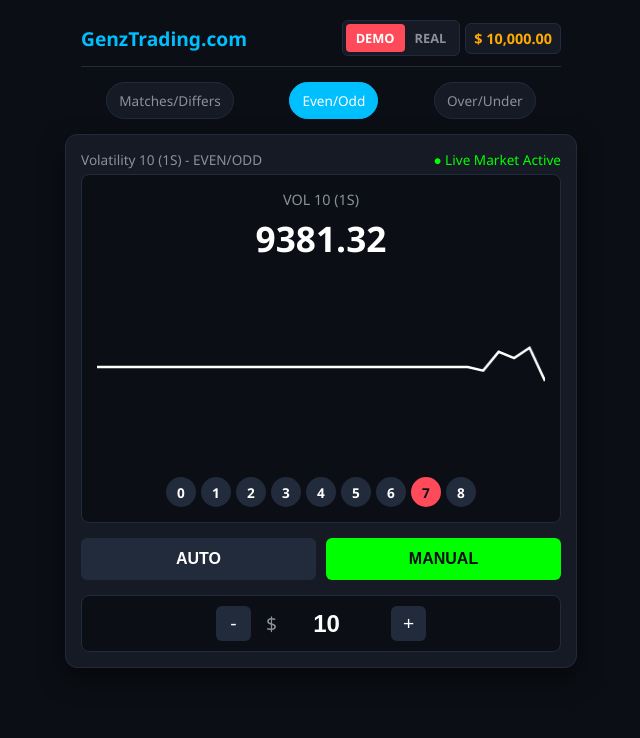
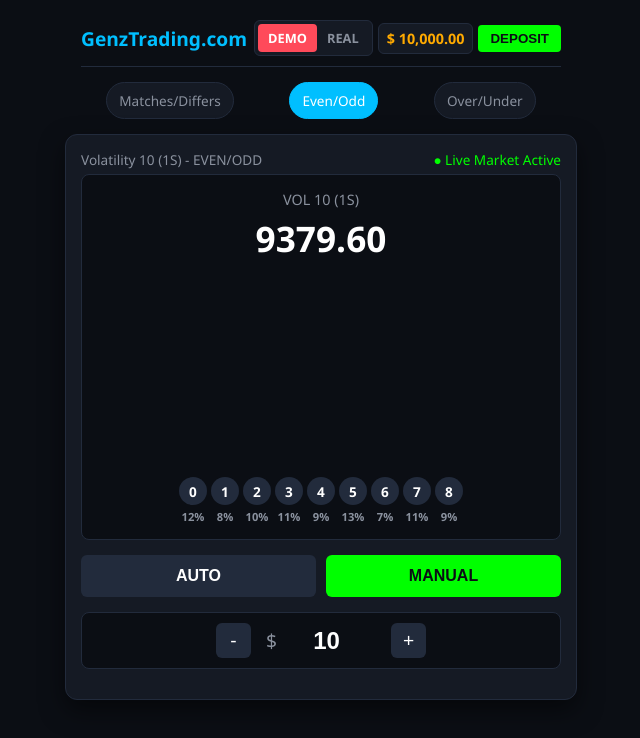
Before and after one commit to denoowino07/genz-mpesa-api, a website: page trading.html in a window 1280 px wide. Shown: the whole page, without its empty margins (319-959 px from the left). Drawn offline with Linux system fonts and the light colour scheme.

Commit message:
Update trading.html

```diff
--- a/trading.html
+++ b/trading.html
@@ -3,7 +3,7 @@
 <head>
     <meta charset="UTF-8">
     <meta name="viewport" content="width=device-width, initial-scale=1.0">
-    <title>GenzTrading.com - Live Dashboard</title>
+    <title>GenzTrading.com - Professional Portal</title>
     <style>
         body { background-color: #0b0e14; color: #ffffff; font-family: 'Segoe UI', Arial, sans-serif; margin: 0; padding: 10px; display: flex; flex-direction: column; align-items: center; }
 
@@ -16,6 +16,7 @@
         .acc-tab.active-real { background-color: #00ff00; color: #0b0e14; }
 
         .balance-display { font-weight: bold; font-size: 0.9rem; margin-left: 5px; background-color: #151a24; padding: 5px 8px; border-radius: 6px; border: 1px solid #222b3c; color: #ffaa00; }
+        .top-deposit-btn { background-color: #00ff00; color: #0b0e14; padding: 6px 12px; border: none; border-radius: 4px; font-weight: bold; cursor: pointer; margin-left: 5px; }
 
         .market-modes { display: flex; justify-content: space-around; width: 100%; max-width: 480px; margin: 15px 0; gap: 5px; }
         .mode-tab { background-color: #151a24; padding: 8px 12px; border-radius: 20px; font-size: 0.85rem; cursor: pointer; border: 1px solid #222b3c; color: #8a919e; }
@@ -23,20 +24,32 @@
 
         .trading-box { background-color: #151a24; border: 1px solid #222b3c; border-radius: 12px; padding: 15px; width: 95%; max-width: 480px; box-shadow: 0px 10px 25px rgba(0, 0, 0, 0.5); }
 
-        /* BOX LA CHATI YA NDANI KAMA AUTOTRADERS */
         .chart-box { background-color: #0b0e14; border-radius: 8px; padding: 15px; text-align: center; margin-bottom: 15px; border: 1px solid #222b3c; }
         .price-badge { font-size: 2.2rem; font-weight: bold; margin: 5px 0; color: #ffffff; }
-        .ticker-container { display: flex; justify-content: center; gap: 5px; margin-top: 15px; overflow-x: auto; }
-        .tick-circle { width: 30px; height: 30px; border-radius: 50%; background-color: #222b3c; display: flex; align-items: center; justify-content: center; font-size: 0.85rem; font-weight: bold; }
+
+        /* MPANGILIO WA DIGITS NA PERCENTAGES KAMA PICHA YAKO */
+        .ticker-container { display: flex; justify-content: center; gap: 4px; margin-top: 15px; overflow-x: auto; }
+        .tick-wrapper { display: flex; flex-direction: column; align-items: center; gap: 4px; }
+        .tick-circle { width: 28px; height: 28px; border-radius: 50%; background-color: #222b3c; display: flex; align-items: center; justify-content: center; font-size: 0.85rem; font-weight: bold; }
+        .percentage-lbl { font-size: 0.7rem; color: #8a919e; font-weight: bold; }
+
         #chart-canvas { width: 100%; height: 180px; background-color: #0b0e14; margin-top: 10px; }
 
         .execution-modes { display: flex; width: 100%; gap: 10px; margin-bottom: 15px; }
         .exec-btn { flex: 1; padding: 12px; border: none; border-radius: 6px; font-weight: bold; font-size: 1rem; cursor: pointer; background-color: #222b3c; color: #ffffff; }
         .exec-btn.active { background-color: #00ff00; color: #0b0e14; }
 
-        .stake-box { display: flex; align-items: center; justify-content: center; gap: 15px; background-color: #0b0e14; padding: 10px; border-radius: 8px; border: 1px solid #222b3c; }
+        .stake-box { display: flex; align-items: center; justify-content: center; gap: 15px; background-color: #0b0e14; padding: 10px; border-radius: 8px; border: 1px solid #222b3c; margin-bottom: 15px; }
         .stake-input { background: none; border: none; color: #ffffff; font-size: 1.5rem; width: 80px; text-align: center; font-weight: bold; }
         .math-btn { background-color: #222b3c; color: #ffffff; border: none; width: 35px; height: 35px; border-radius: 6px; font-size: 1.2rem; cursor: pointer; }
+
+        /* MODAL / SEHEMU YA POPUP YA M-PESA */
+        .modal { display: none; position: fixed; top: 0; left: 0; width: 100%; height: 100%; background-color: rgba(0,0,0,0.8); justify-content: center; align-items: center; z-index: 1000; }
+        .modal-content { background-color: #151a24; padding: 25px; border-radius: 12px; width: 90%; max-width: 400px; text-align: center; border: 1px solid #222b3c; }
+        .form-group { text-align: left; margin-bottom: 15px; }
+        .form-group label { display: block; margin-bottom: 5px; color: #8a919e; font-size: 0.9rem; }
+        .form-group input { width: 100%; padding: 12px; border-radius: 6px; border: 1px solid #2d3748; background-color: #0b0e14; color: #ffffff; box-sizing: border-box; }
+        .close-btn { background-color: #ff4a5a; color: white; padding: 10px; border: none; border-radius: 6px; width: 100%; margin-top: 10px; cursor: pointer; font-weight: bold; }
     </style>
 </head>
 <body>
@@ -49,6 +62,7 @@
                 <div class="acc-tab" id="tab-real" onclick="switchAccount('real')">REAL</div>
             </div>
             <div class="balance-display" id="balance-txt">$ 10,000.00</div>
+            <button class="top-deposit-btn" onclick="openMpesaBox()">DEPOSIT</button>
         </div>
     </div>
 
@@ -64,23 +78,22 @@
             <span style="color: #00ff00;">● Live Market Active</span>
         </div>
 
-        <!-- HAPA CHATI RASMI YA NDANI INAPOJICHORA YA MSTRARI MWEUPE -->
         <div class="chart-box">
             <div style="font-size: 0.9rem; color: #8a919e;">VOL 10 (1S)</div>
             <div class="price-badge" id="live-price">9379.60</div>
             <canvas id="chart-canvas"></canvas>
 
-            <!-- Namba za Ticks za chini kama za Autotraders -->
+            <!-- VIDOTI VYA NAMBA NA ASILIMIA (%) KAMA PICHA YA SIMU YAKO -->
             <div class="ticker-container" id="ticker-box">
-                <div class="tick-circle">0</div>
-                <div class="tick-circle">1</div>
-                <div class="tick-circle">2</div>
-                <div class="tick-circle">3</div>
-                <div class="tick-circle">4</div>
-                <div class="tick-circle">5</div>
-                <div class="tick-circle">6</div>
-                <div class="tick-circle">7</div>
-                <div class="tick-circle">8</div>
+                <div class="tick-wrapper"><div class="tick-circle">0</div><div class="percentage-lbl">12%</div></div>
+                <div class="tick-wrapper"><div class="tick-circle">1</div><div class="percentage-lbl">8%</div></div>
+                <div class="tick-wrapper"><div class="tick-circle">2</div><div class="percentage-lbl">10%</div></div>
+                <div class="tick-wrapper"><div class="tick-circle">3</div><div class="percentage-lbl">11%</div></div>
+                <div class="tick-wrapper"><div class="tick-circle">4</div><div class="percentage-lbl">9%</div></div>
+                <div class="tick-wrapper"><div class="tick-circle">5</div><div class="percentage-lbl">13%</div></div>
+                <div class="tick-wrapper"><div class="tick-circle">6</div><div class="percentage-lbl">7%</div></div>
+                <div class="tick-wrapper"><div class="tick-circle">7</div><div class="percentage-lbl">11%</div></div>
+                <div class="tick-wrapper"><div class="tick-circle">8</div><div class="percentage-lbl">9%</div></div>
             </div>
         </div>
 
@@ -97,6 +110,27 @@
         </div>
     </div>
 
+    <!-- SEHEMU YA POPUP YA M-PESA (DEPOSIT GATEWAY) -->
+    <div class="modal" id="mpesa-modal">
+        <div class="modal-content">
+            <img src="https://wikimedia.org" style="height: 35px; margin-bottom: 15px;">
+            <h2>M-Pesa Secure Deposit</h2>
+            <form onsubmit="runPayment(event)">
+                <div class="form-group">
+                    <label>M-Pesa Phone Number</label>
+                    <input type="tel" id="phone" value="2547" required>
+                </div>
+                <div class="form-group">
+                    <label>Amount (Ksh)</label>
+                    <input type="number" id="amount" placeholder="Min 100 Ksh" min="100" required>
+                </div>
+                <button type="submit" class="top-deposit-btn" style="width:100%; padding:12px; font-size:1rem;">Send M-Pesa STK Push</button>
+            </form>
+            <div id="pay-status" style="margin-top:10px; font-weight:bold; font-size:0.9rem;"></div>
+            <button class="close-btn" onclick="closeMpesaBox()">Cancel / Close</button>
+        </div>
+    </div>
+
     <script>
         let currentAccount = 'demo';
 
@@ -110,72 +144,3 @@
             if(type === 'demo') {
                 demoTab.classList.add('active-demo'); balanceTxt.innerText = "$ 10,000.00"; balanceTxt.style.color = "#ffaa00";
             } else {
-                realTab.classList.add('active-real'); balanceTxt.innerText = "$ 0.00"; balanceTxt.style.color = "#00ff00";
-            }
-        }
-
-        function switchMarketMode(mode) {
-            document.querySelectorAll('.mode-tab').forEach(tab => tab.classList.remove('active'));
-            document.getElementById(`tab-${mode}`).classList.add('active');
-            document.getElementById('market-display').innerText = `Volatility 10 (1S) - ${mode.toUpperCase()}`;
-        }
-
-        function switchExecMode(mode) {
-            document.getElementById('btn-auto').classList.remove('active');
-            document.getElementById('btn-manual').classList.remove('active');
-            document.getElementById(`btn-${mode}`).classList.add('active');
-        }
-
-        function adjustStake(amount) {
-            const input = document.getElementById('stake-value');
-            let val = parseInt(input.value);
-            if(val + amount >= 1) input.value = val + amount;
-        }
-
-        // INJINI YA NDANI YA CHATI YA KUCHORA MSTARI MWEUPE (Bypass Zote Za Block)
-        const priceText = document.getElementById('live-price');
-        const tickerBox = document.getElementById('ticker-box');
-        const canvas = document.getElementById('chart-canvas');
-        const ctx = canvas.getContext('2d');
-
-        canvas.width = canvas.parentElement.clientWidth - 20;
-        canvas.height = 180;
-
-        let basePrice = 9379.60;
-        let points = Array(30).fill(90);
-
-        setInterval(() => {
-            let change = (Math.random() - 0.5) * 3;
-            basePrice += change;
-            priceText.innerText = basePrice.toFixed(2);
-            priceText.style.color = "#ffffff"; // Mstari mweupe na maandishi meupe kama picha yako
-
-            ctx.clearRect(0, 0, canvas.width, canvas.height);
-            points.shift();
-            points.push(90 - (change * 15));
-
-            // Kuchora ule mstari mweupe wa chati
-            ctx.beginPath();
-            ctx.strokeStyle = "#ffffff";
-            ctx.lineWidth = 2.5;
-
-            let step = canvas.width / (points.length - 1);
-            for(let i=0; i<points.length; i++) {
-                let x = i * step;
-                let y = canvas.height/2 + (points[i] - 90);
-                if(i === 0) ctx.moveTo(x, y);
-                else ctx.lineTo(x, y);
-            }
-            ctx.stroke();
-
-            // Mabadiliko ya Ticks za Chini
-            const circles = tickerBox.getElementsByClassName('tick-circle');
-            let luckyIndex = Math.floor(Math.random() * circles.length);
-            for(let i=0; i<circles.length; i++) {
-                circles[i].style.backgroundColor = (i === luckyIndex) ? (change >= 0 ? "#00ff00" : "#ff4a5a") : "#222b3c";
-                circles[i].style.color = (i === luckyIndex) ? "#0b0e14" : "#ffffff";
-            }
-        }, 1000);
-    </script>
-</body>
-</html>
```
